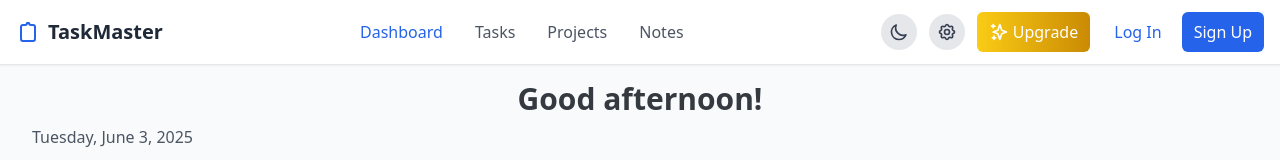
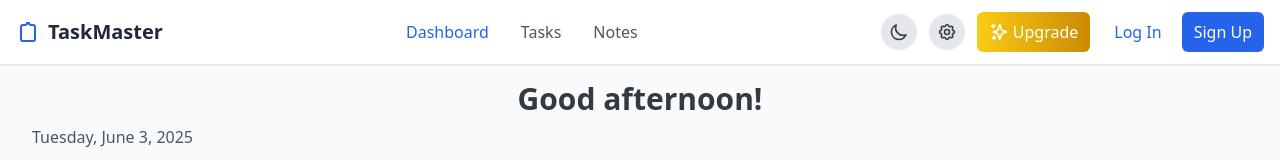
Before and after one commit to StMichael9/TaskMaster, a React (Vite) app in the folder App/: page / in a window 1280 px wide. Shown: the top 160 px of the page. Built offline with nearby package versions, Linux system fonts and the light colour scheme; no server answers.

Commit message:
Removing projects

```diff
--- a/App/src/App.jsx
+++ b/App/src/App.jsx
@@ -57,6 +57,7 @@ function App() {
               <Route path="/" element={<Dashboard />} />
               <Route path="/dashboard" element={<Dashboard />} />
               <Route path="/tasks" element={<ToDo />} />
+              {/*<Route path="/projects" element={<Projects />} /> }*/}
               <Route path="/notes" element={<Notes />} />
               <Route path="/login" element={<Login />} />
               <Route path="/signup" element={<SignUp />} />
--- a/App/src/Navbar.jsx
+++ b/App/src/Navbar.jsx
@@ -173,7 +173,7 @@ function Navbar() {
           >
             Tasks
           </Link>
-          <Link
+          {/*} <Link
             to="/projects"
             className={`px-1 py-2 ${
               isActive("/projects")
@@ -183,6 +183,7 @@ function Navbar() {
           >
             Projects
           </Link>
+          */}
           <Link
             to="/notes"
             className={`px-1 py-2 ${
```
